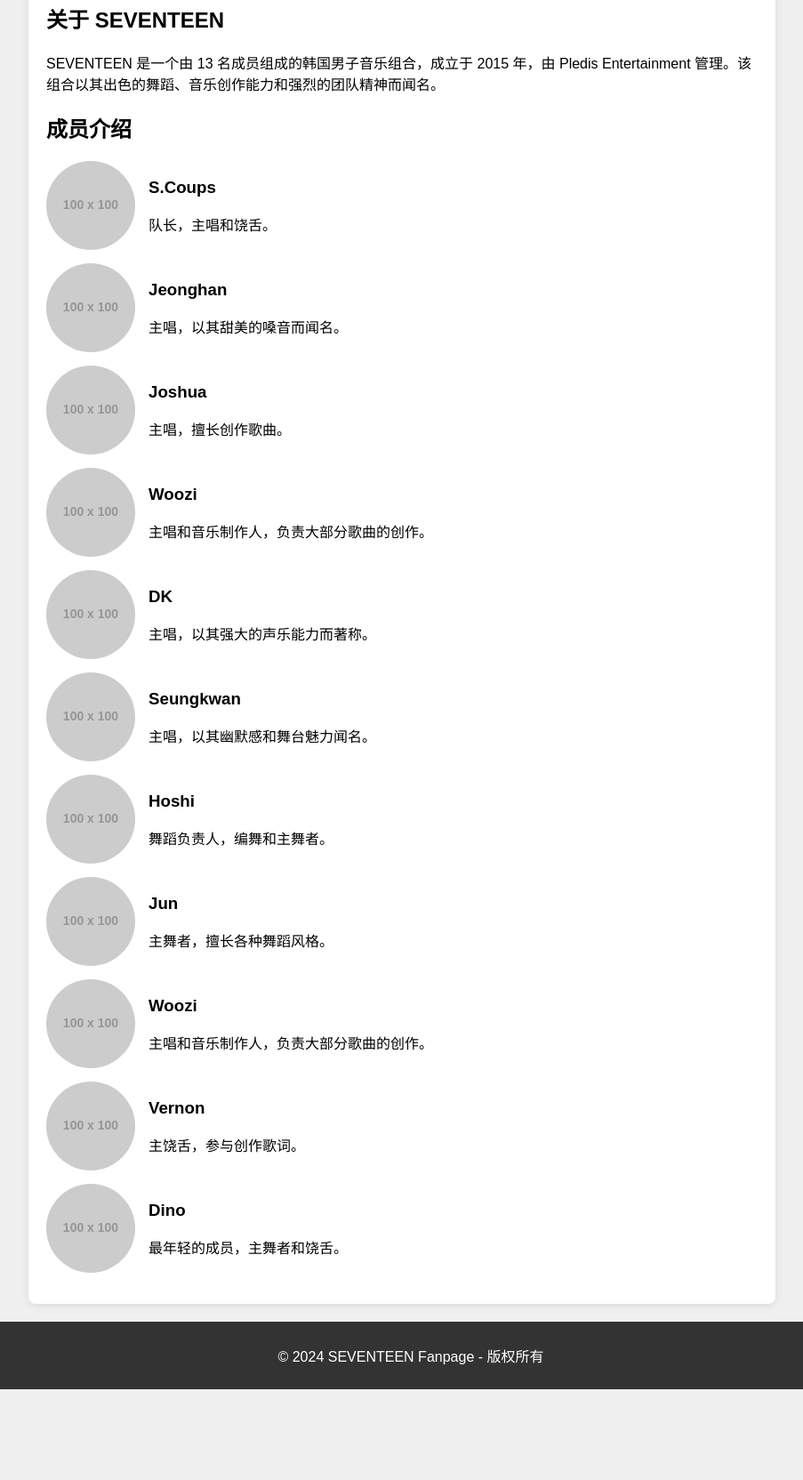
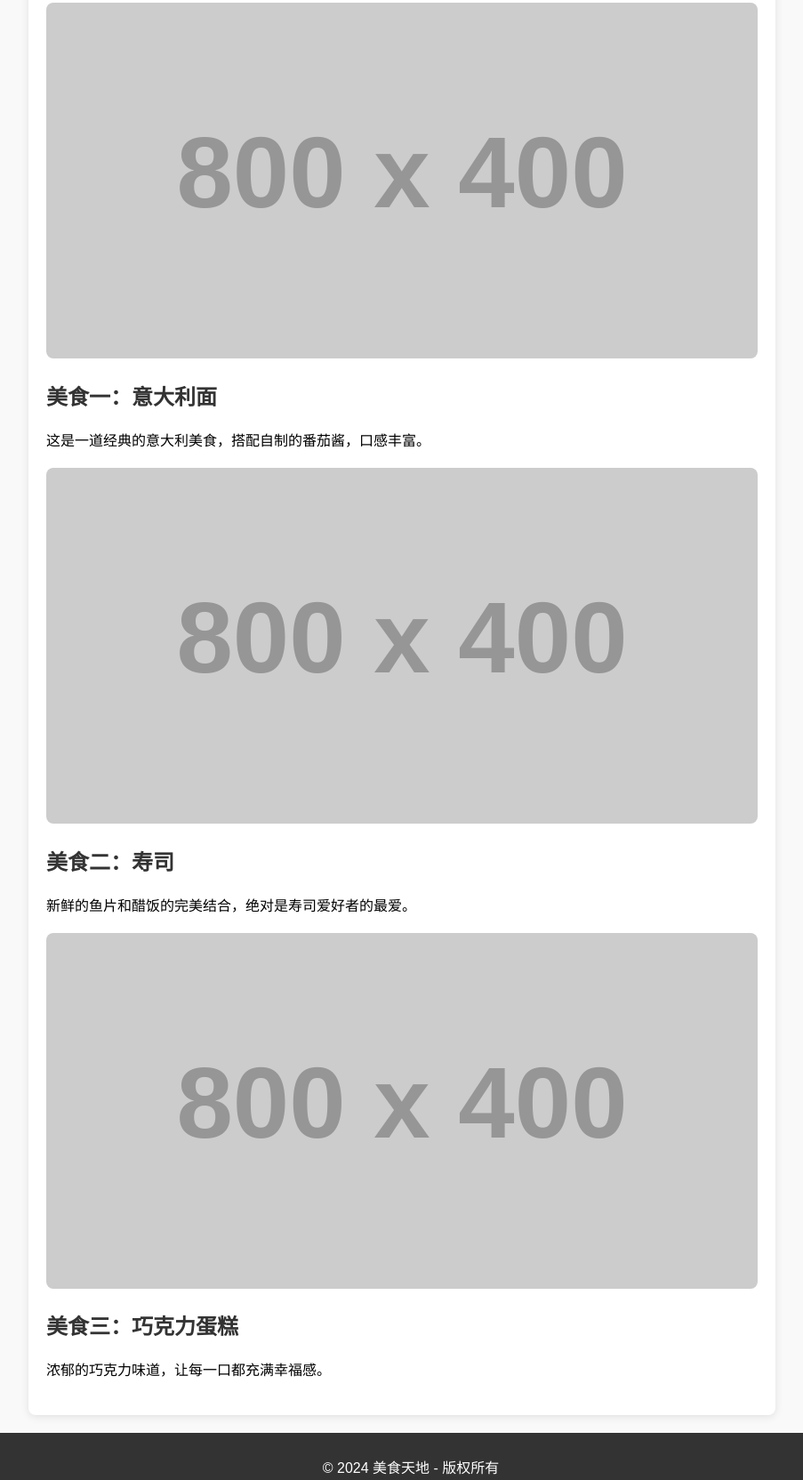
Before and after one commit to Apig618/0717, a plain HTML site: page index.html in a window 1280 px wide. Shown: the part 226-1890 px from the top of the page at 89% size, without its empty margins (188-1091 px from the left). Before the commit the page ends 1788 px from the top, so only its background shows below. Drawn offline with Linux system fonts and the light colour scheme; placeholder pictures from the web are drawn by us.

Commit message:
Update index.html

```diff
--- a/index.html
+++ b/index.html
@@ -3,16 +3,16 @@
 <head>
     <meta charset="UTF-8">
     <meta name="viewport" content="width=device-width, initial-scale=1.0">
-    <title>SEVENTEEN 介绍</title>
+    <title>美食天地</title>
     <style>
         body {
             font-family: Arial, sans-serif;
             margin: 0;
             padding: 0;
-            background-color: #f0f0f0;
+            background-color: #f9f9f9;
         }
         header {
-            background-color: #ff6f61;
+            background-color: #ff6347;
             color: white;
             padding: 20px;
             text-align: center;
@@ -25,15 +25,15 @@
             border-radius: 8px;
             box-shadow: 0 2px 10px rgba(0, 0, 0, 0.1);
         }
-        .member {
-            display: flex;
-            align-items: center;
-            margin: 15px 0;
+        .dish {
+            margin: 20px 0;
         }
-        .member img {
-            border-radius: 50%;
-            max-width: 100px;
-            margin-right: 15px;
+        .dish img {
+            max-width: 100%;
+            border-radius: 8px;
+        }
+        .dish h2 {
+            color: #333;
         }
         footer {
             text-align: center;
@@ -44,110 +44,35 @@
             bottom: 0;
             width: 100%;
         }
-        @media (max-width: 600px) {
-            .member {
-                flex-direction: column;
-                align-items: flex-start;
-            }
-            .member img {
-                margin-bottom: 10px;
-            }
-        }
     </style>
 </head>
 <body>
 
 <header>
-    <h1>SEVENTEEN 介绍</h1>
-    <p>欢迎来到 SEVENTEEN 的世界</p>
+    <h1>欢迎来到美食天地</h1>
+    <p>探索美味，享受生活</p>
 </header>
 
 <div class="container">
-    <h2>关于 SEVENTEEN</h2>
-    <p>SEVENTEEN 是一个由 13 名成员组成的韩国男子音乐组合，成立于 2015 年，由 Pledis Entertainment 管理。该组合以其出色的舞蹈、音乐创作能力和强烈的团队精神而闻名。</p>
-
-    <h2>成员介绍</h2>
-    <div class="member">
-        <img src="https://via.placeholder.com/100" alt="成员1">
-        <div>
-            <h3>S.Coups</h3>
-            <p>队长，主唱和饶舌。</p>
-        </div>
+    <div class="dish">
+        <img src="https://via.placeholder.com/800x400" alt="美食1">
+        <h2>美食一：意大利面</h2>
+        <p>这是一道经典的意大利美食，搭配自制的番茄酱，口感丰富。</p>
     </div>
-    <div class="member">
-        <img src="https://via.placeholder.com/100" alt="成员2">
-        <div>
-            <h3>Jeonghan</h3>
-            <p>主唱，以其甜美的嗓音而闻名。</p>
-        </div>
+    <div class="dish">
+        <img src="https://via.placeholder.com/800x400" alt="美食2">
+        <h2>美食二：寿司</h2>
+        <p>新鲜的鱼片和醋饭的完美结合，绝对是寿司爱好者的最爱。</p>
     </div>
-    <div class="member">
-        <img src="https://via.placeholder.com/100" alt="成员3">
-        <div>
-            <h3>Joshua</h3>
-            <p>主唱，擅长创作歌曲。</p>
-        </div>
-    </div>
-    <div class="member">
-        <img src="https://via.placeholder.com/100" alt="成员4">
-        <div>
-            <h3>Woozi</h3>
-            <p>主唱和音乐制作人，负责大部分歌曲的创作。</p>
-        </div>
-    </div>
-    <div class="member">
-        <img src="https://via.placeholder.com/100" alt="成员5">
-        <div>
-            <h3>DK</h3>
-            <p>主唱，以其强大的声乐能力而著称。</p>
-        </div>
-    </div>
-    <div class="member">
-        <img src="https://via.placeholder.com/100" alt="成员6">
-        <div>
-            <h3>Seungkwan</h3>
-            <p>主唱，以其幽默感和舞台魅力闻名。</p>
-        </div>
-    </div>
-    <div class="member">
-        <img src="https://via.placeholder.com/100" alt="成员7">
-        <div>
-            <h3>Hoshi</h3>
-            <p>舞蹈负责人，编舞和主舞者。</p>
-        </div>
-    </div>
-    <div class="member">
-        <img src="https://via.placeholder.com/100" alt="成员8">
-        <div>
-            <h3>Jun</h3>
-            <p>主舞者，擅长各种舞蹈风格。</p>
-        </div>
-    </div>
-    <div class="member">
-        <img src="https://via.placeholder.com/100" alt="成员9">
-        <div>
-            <h3>Woozi</h3>
-            <p>主唱和音乐制作人，负责大部分歌曲的创作。</p>
-        </div>
-    </div>
-    <div class="member">
-        <img src="https://via.placeholder.com/100" alt="成员10">
-        <div>
-            <h3>Vernon</h3>
-            <p>主饶舌，参与创作歌词。</p>
-        </div>
-    </div>
-    <div class="member">
-        <img src="https://via.placeholder.com/100" alt="成员11">
-        <div>
-            <h3>Dino</h3>
-            <p>最年轻的成员，主舞者和饶舌。</p>
-        </div>
+    <div class="dish">
+        <img src="https://via.placeholder.com/800x400" alt="美食3">
+        <h2>美食三：巧克力蛋糕</h2>
+        <p>浓郁的巧克力味道，让每一口都充满幸福感。</p>
     </div>
 </div>
 
 <footer>
-    <p>&copy; 2024 SEVENTEEN Fanpage - 版权所有</p>
+    <p>&copy; 2024 美食天地 - 版权所有</p>
 </footer>
 
 </body>
```
